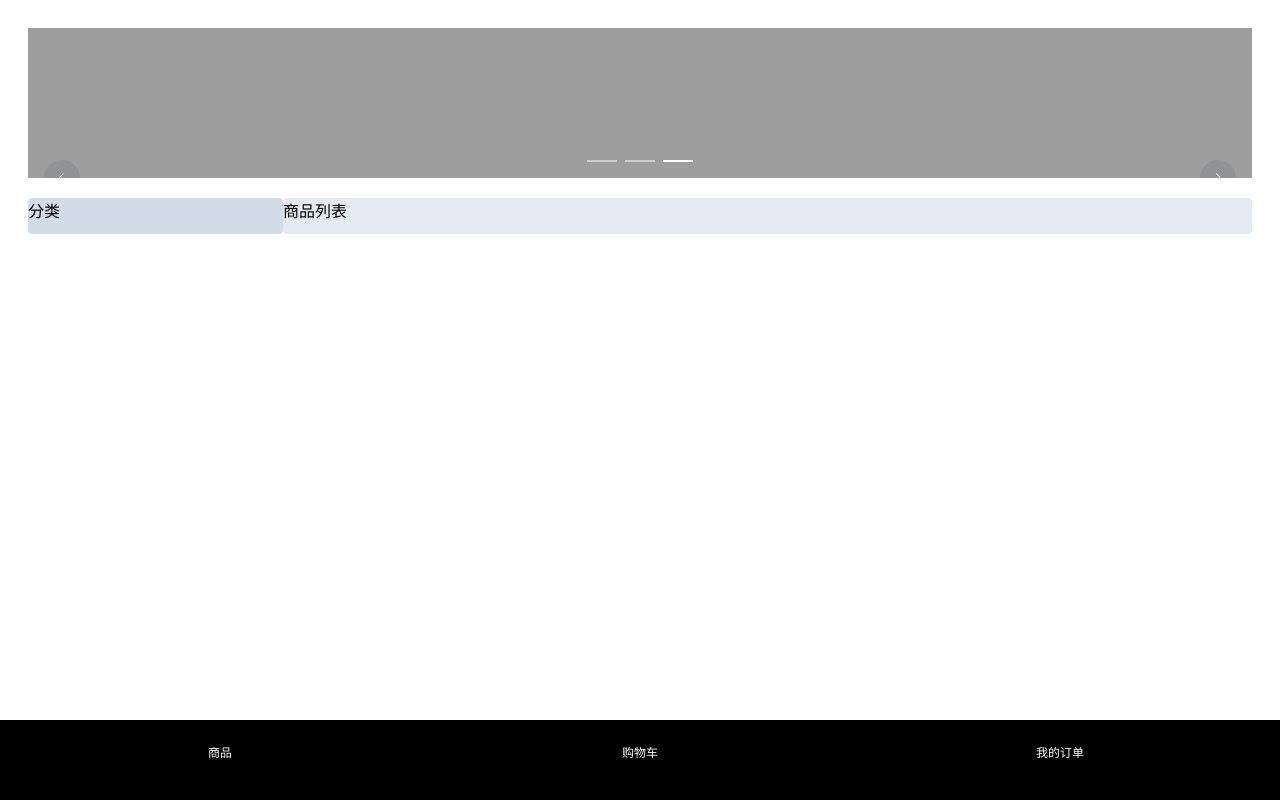
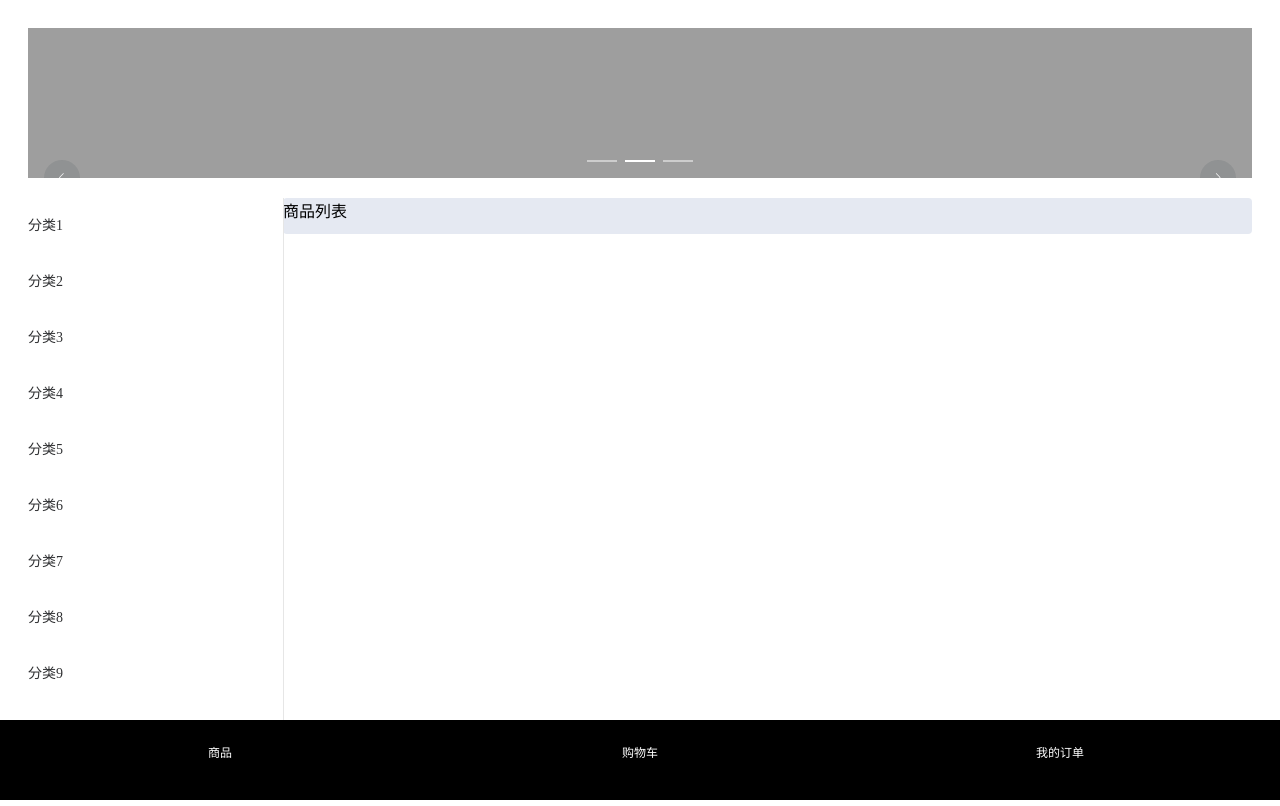
Before and after one commit to wangyoupeng/scli, a Vue app: page /#/goods_1 in a window 1280 px wide. Built offline with nearby package versions, Linux system fonts and the light colour scheme.

Commit message:
goods list ....

```diff
--- a/src/views/GoodsList_1.vue
+++ b/src/views/GoodsList_1.vue
@@ -11,7 +11,19 @@
       <div class="groupandgoods-cont">
         <el-col :span="5">
           <div class="grid-content bg-purple groupslist">
-            分类
+            <el-menu
+              :default-active="activeCategory"
+              @select="handleCategorySelect"
+              style="width: 100%;"
+            >
+              <el-menu-item style="padding:0px;"
+                v-for="(category, index) in categories"
+                :key="index"
+                :index="category.value"
+              >
+                {{ category.label }}
+              </el-menu-item>
+            </el-menu>
           </div>
         </el-col>
         <el-col :span="19">
@@ -31,7 +43,38 @@
   export default {
     components: {
       Banner,
-    }
+    },
+    data(){
+      return {
+        activeCategory: '',
+        categories: [
+          { label: '分类1', value: 'category1' },
+          { label: '分类2', value: 'category2' },
+          { label: '分类3', value: 'category3' },
+          { label: '分类4', value: 'category4' },
+          { label: '分类5', value: 'category5' },
+          { label: '分类6', value: 'category6' },
+          { label: '分类7', value: 'category7' },
+          { label: '分类8', value: 'category8' },
+          { label: '分类9', value: 'category9' },
+          { label: '分类10', value: 'category10' },
+        ],
+      }
+    },
+    computed: {
+      filteredProducts() {
+        if (this.activeCategory) {
+          return this.products.filter(product => product.category === this.activeCategory);
+        }
+        return this.products;
+      },
+    },
+    methods: {
+      handleCategorySelect(category) {
+        this.activeCategory = category;
+      },
+    },
+
   }
 </script>
 
```
